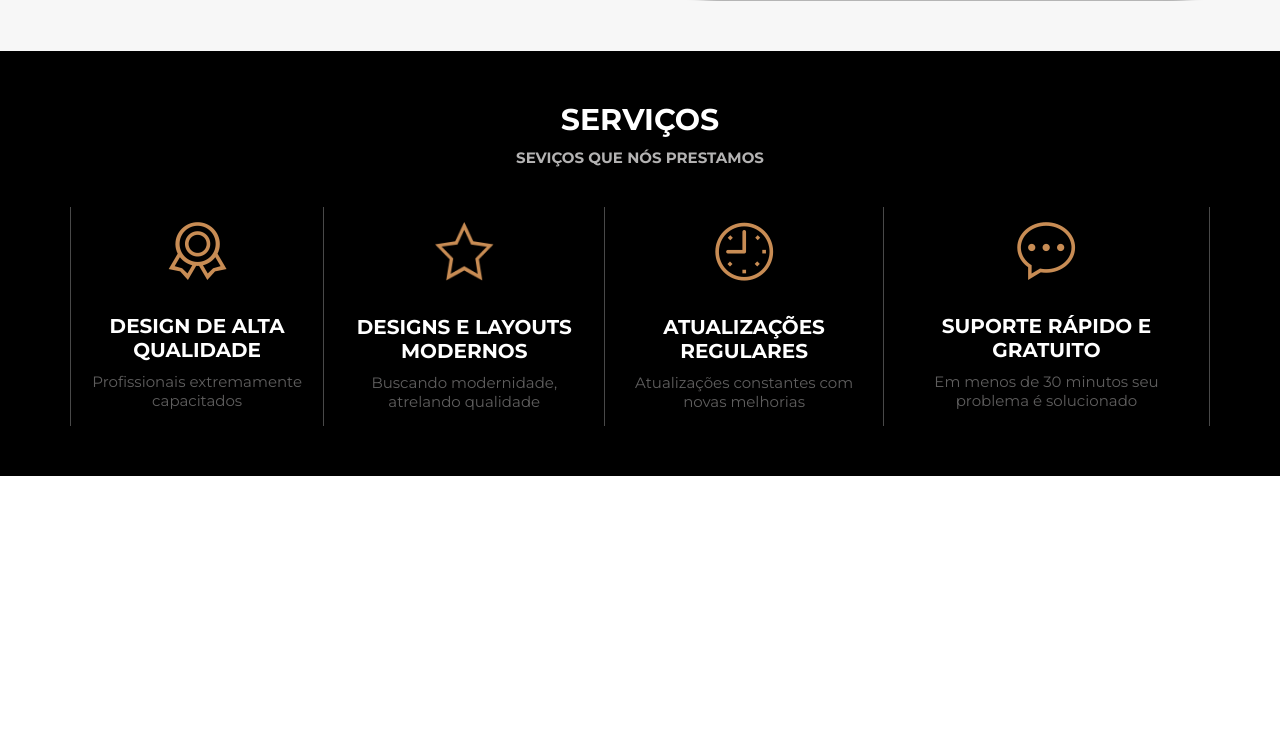
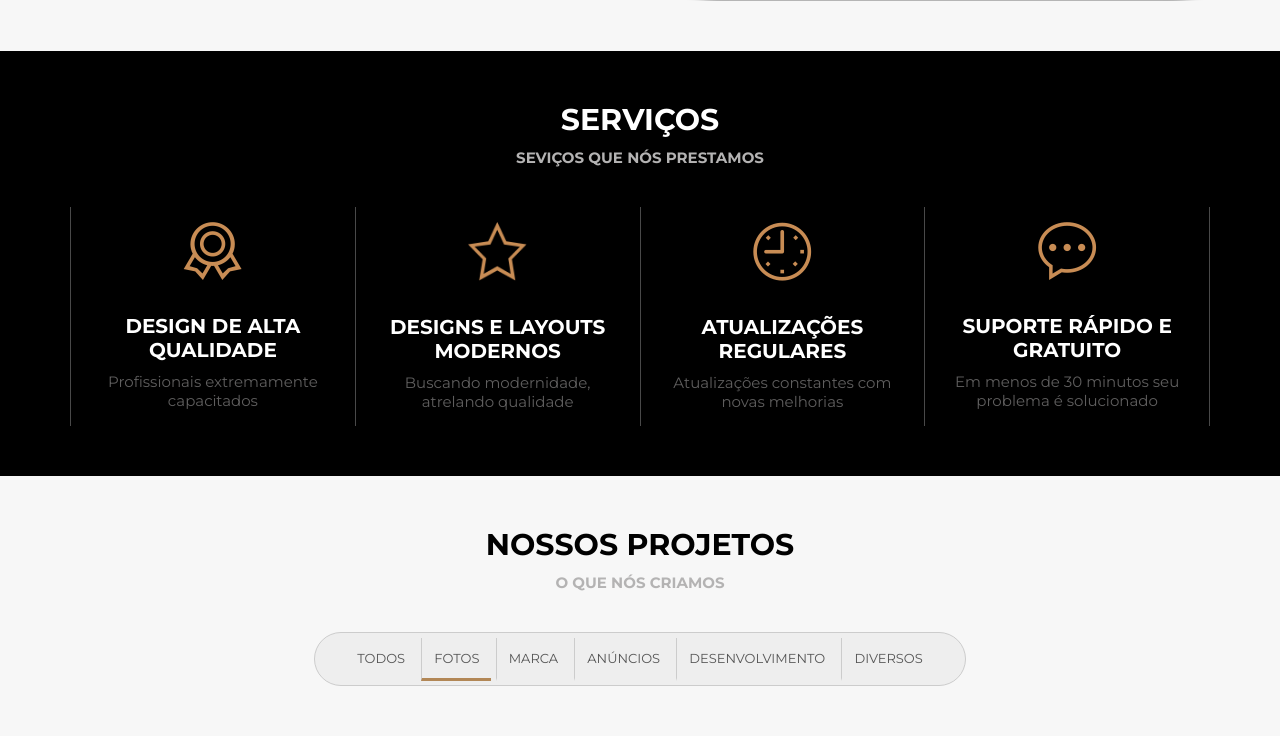
Before and after one commit to geovani-nascto/projeto-awax, a plain HTML site: page awax/home.html in a window 1280 px wide. Shown: the part 1259-1995 px from the top of the page. Before the commit the page ends 1735 px from the top, so only its background shows below. Drawn offline with Linux system fonts and the light colour scheme.

Commit message:
filtro da sessao projetos

```diff
--- a/awax/assets/css/style.scss
+++ b/awax/assets/css/style.scss
@@ -229,6 +229,7 @@ main{
                 /*Se não tivesse display flex e max-width do container, bastava usar um text-align*/
 
                 .service{
+                    flex: 1;
                     text-align: center;
                     border-right: 1px solid #494949;
                     padding: 15px;
@@ -253,6 +254,41 @@ main{
                     border-left: 1px solid #494949;
                 }
             }
+
+            .projects{
+                display: flex;
+                flex-direction: column;
+                margin: auto;
+
+                .projects-filters{
+                    border: 1px solid #ccc;
+                    border-radius: 30px;
+                    padding: 0px 30px;
+                    padding-top: 5px;
+                    background-color: #eee;
+                    display: inline-block;
+
+                    li{
+                        display: inline-block;
+                        text-transform: uppercase;
+                        padding: 12px;
+                        font-size: 13px;
+                        border-left: 1px solid #ccc;
+                        border-bottom: 3px solid #eee;
+                        cursor: pointer;
+                        color: #555;
+                    }
+
+                    li:first-child{
+                        border-left: 0;
+                    }
+
+                    li:hover, .active{
+                        border-bottom: 3px solid $primary-color;
+
+                    }
+                }
+            }
         }
     }
 
--- a/awax/home.html
+++ b/awax/home.html
@@ -17,8 +17,8 @@
                 <nav>
                     <ul>
                         <li><a href="#" class="active">Início</a></li>
-                        <li><a href="#">Sobre Nós</a></li>
-                        <li><a href="#">Serviços</a></li>
+                        <li><a href="#about-us">Sobre Nós</a></li>
+                        <li><a href="#services">Serviços</a></li>
                         <li><a href="#">Nossos Projetos</a></li>
                         <li><a href="#">Nossa Equipe</a></li>
                         <li><a href="#">Feedbacks</a></li>
@@ -54,7 +54,7 @@
             </div>
         </section>
 
-        <section class="default light">
+        <section class="default light" id="about-us">
             <div class="section-title">Sobre Nós</div>
             <div class="section-desc">Quem somos?</div>
             <div class="section-body">
@@ -74,7 +74,8 @@
                 </div>
             </div>
         </section>
-        <section class="default dark">
+
+        <section class="default dark" id="services">
             <div class="section-title">Serviços</div>
             <div class="section-desc">Seviços que nós prestamos</div>
             <div class="section-body">
@@ -103,6 +104,25 @@
                 </div>
             </div>
         </section>
+
+        <section class="default light" id="about-us">
+            <div class="section-title">Nossos projetos</div>
+            <div class="section-desc">O que nós criamos</div>
+            <div class="section-body">
+                <div class="projects">
+                        <div class="projects-filters">
+                            <ul>
+                                <li>Todos</li>
+                                <li class="active">Fotos</li>
+                                <li>Marca</li>
+                                <li>Anúncios</li>
+                                <li>Desenvolvimento</li>
+                                <li>Diversos</li>
+                            </ul>
+                        </div>
+                </div>
+            </div>
+        </section>
     </main>
     <footer>
 
```
Also changed, not shown: awax/assets/css/style.css, 1 other file.
